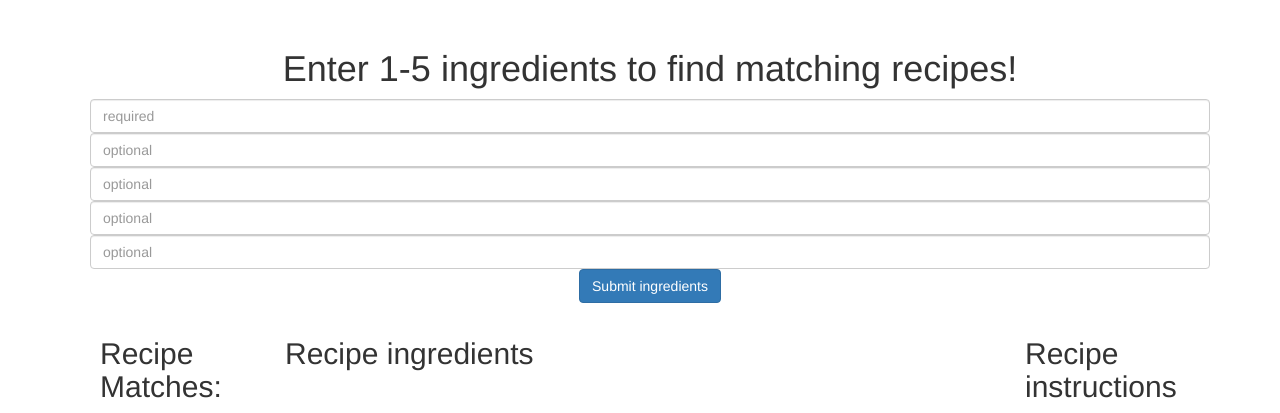
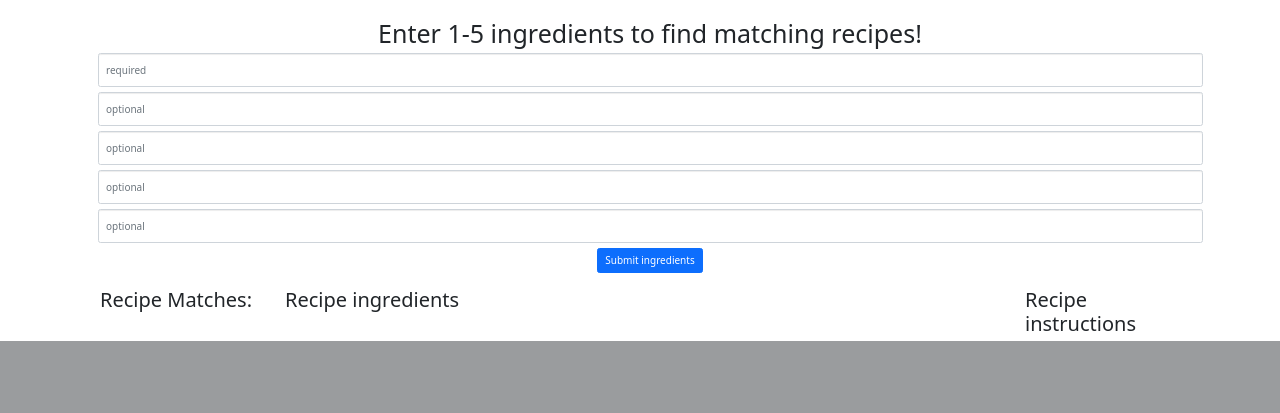
Before and after one commit to benochi/Capstone1, a Flask app: page / in a window 1280 px wide. Shown: the part 899-1312 px from the top of the page. After the commit the page ends 1240 px from the top, so only its background shows below. Run offline with Flask 2, Linux system fonts and the light colour scheme; the visitor is signed in with stand-in values (Sample User, id 1); parts of the project's set-up code (start-up, migrations or seed data) failed here and were passed over; some libraries are stand-ins or nearby versions.

Commit message:
Add files via upload

```diff
--- a/templates/index.html
+++ b/templates/index.html
@@ -1,11 +1,16 @@
 
     {% block title %}
-        Search for a recipe by entering ingredients.
+        <title>Search for a recipe by entering ingredients.</title>
     {% endblock %}
 
-  {% extends 'base.html' %}
+{% extends 'base.html' %}
 
 {% block content %}
+<head>
+  <meta name="viewport" content="width=device-width, initial-scale=1, shrink-to-fit=no">
+  <link rel="stylesheet" href="static/css/bootstrap/bootstrap.css">
+  <link rel="stylesheet" href="static/css/style.css">
+</head>
   <section class="bg-gray text-center">
       <h1 class="recipe-header"> Enter 1-5 ingredients to find matching recipes!</h1>
     <form class="form">
--- a/templates/users/login.html
+++ b/templates/users/login.html
@@ -5,7 +5,11 @@ Create User
 {% endblock %}
 
 {% block content %}
-
+<head>
+  <meta name="viewport" content="width=device-width, initial-scale=1, shrink-to-fit=no">
+  <link rel="stylesheet" href="../static/css/bootstrap/bootstrap.css">
+  <link rel="stylesheet" href="../static/css/style.css">
+</head>
 <h1>Login</h1>
 <form method="POST">
   {{form.hidden_tag()}}
--- a/templates/users/register.html
+++ b/templates/users/register.html
@@ -7,7 +7,11 @@ Create User
 {% block content %}
 
 <h1>Register to begin searching recipes!</h1>
-
+<head>
+  <meta name="viewport" content="width=device-width, initial-scale=1, shrink-to-fit=no">
+  <link rel="stylesheet" href="../static/css/bootstrap/bootstrap.css">
+  <link rel="stylesheet" href="../static/css/style.css">
+</head>
 <form method="POST">
 
   {{form.hidden_tag()}}
```
